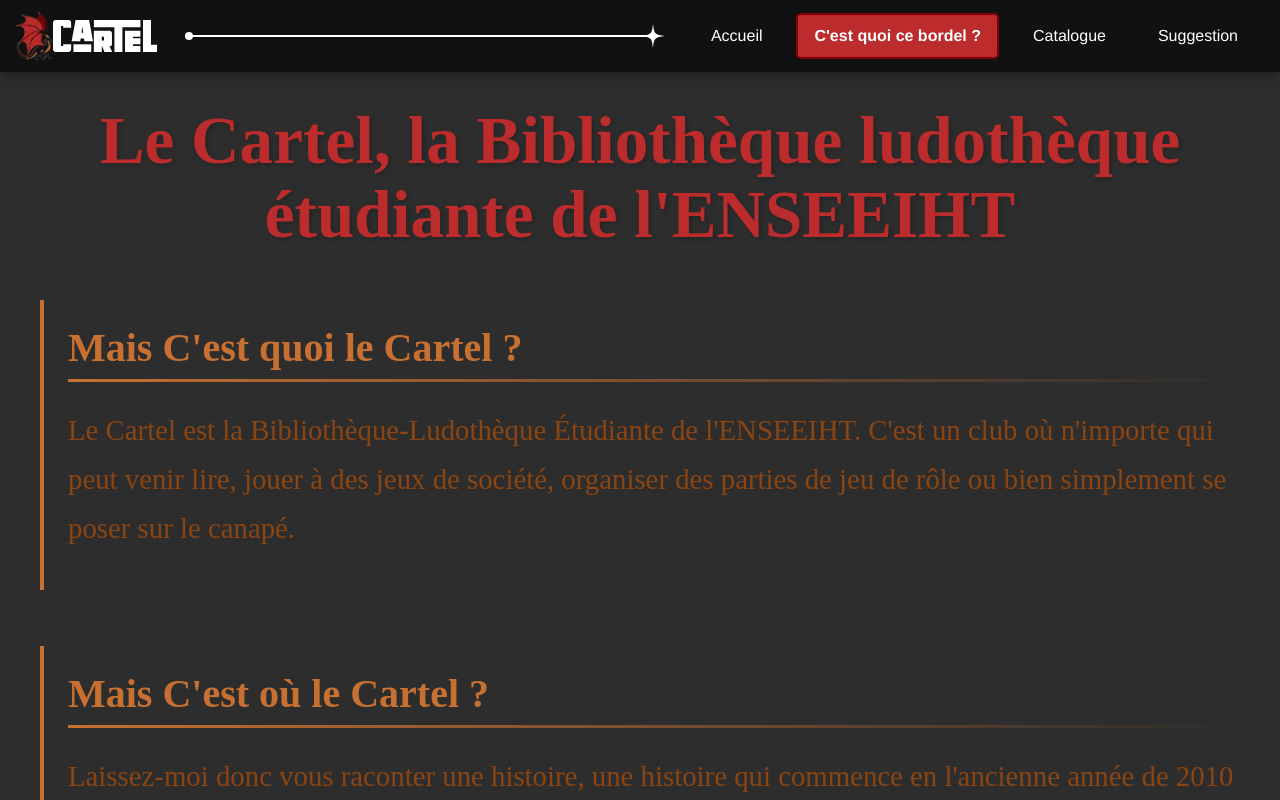
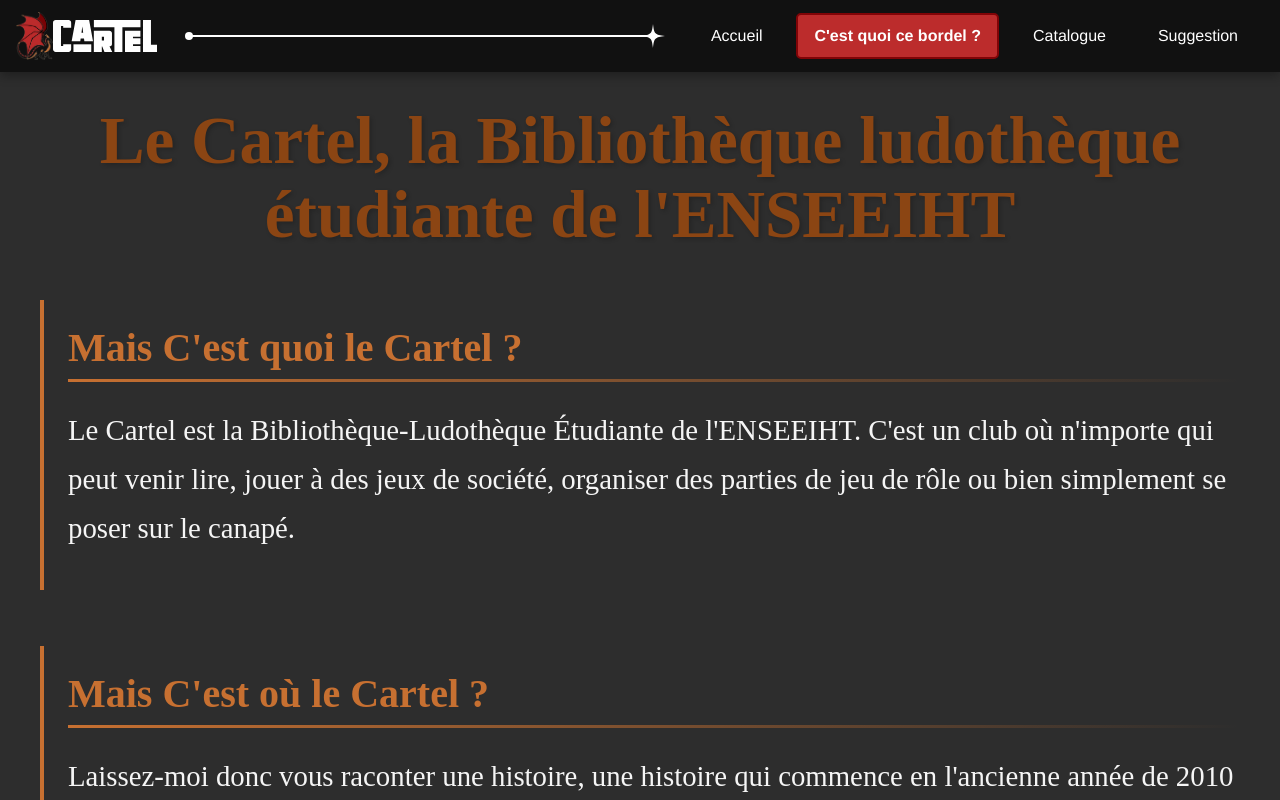
Before and after one commit to baptdes/CARTEL-web-application, a SvelteKit app in the folder sveltekit-vite-front/: page /about in a window 1280 px wide. Shown: the top 800 px of the page. Built offline with nearby package versions, Linux system fonts and the light colour scheme; a web font is replaced by a local one.

Commit message:
Push final

```diff
--- a/sveltekit-vite-front/src/routes/about/+page.svelte
+++ b/sveltekit-vite-front/src/routes/about/+page.svelte
@@ -86,7 +86,7 @@
 
   .main-title {
     font-family: "Pirata One", cursive;
-    color: var(--red);
+    color: var(--dark-orange);
     font-size: 4.2rem;
     margin-bottom: 3rem;
     text-align: center;
@@ -134,7 +134,7 @@
   p {
     font-family: "Pirata One", cursive;
     font-size: 1.8rem;
-    color: var(--dark-orange);
+    color: #f5f5f5;
     margin: 0 0 0.8rem 0;
     line-height: 1.7;
   }
```
Also changed, not shown: 1 other file (tests, documents, lock files or other folders).
